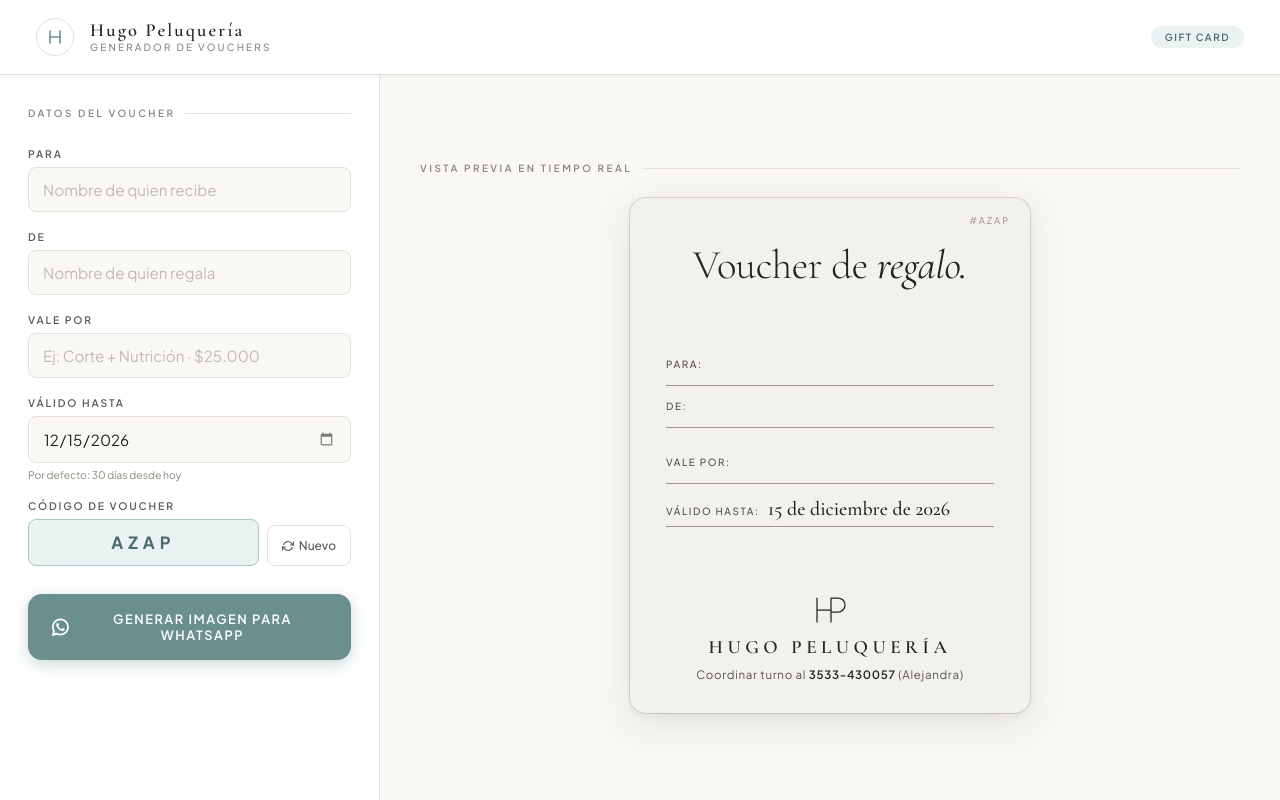
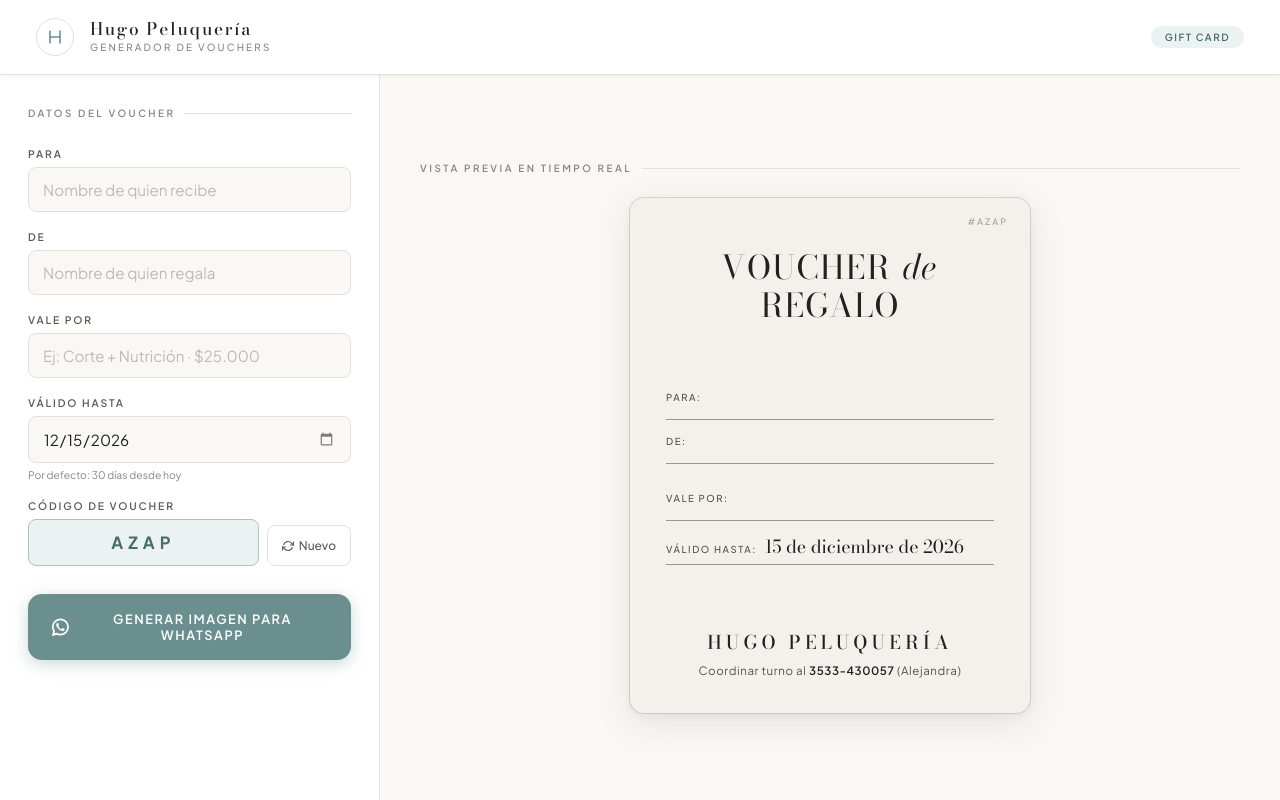
Before and after one commit to Maineromartin/vouchers-hugo-peluqueria, a plain HTML site: page index.html in a window 1280 px wide. Drawn offline with nearby package versions, Linux system fonts and the light colour scheme.

Commit message:
Cambio tipografia

```diff
--- a/index.html
+++ b/index.html
@@ -7,7 +7,7 @@
   <meta name="description" content="Generá vouchers de regalo elegantes para Hugo Peluquería. Descargá en alta calidad para compartir por WhatsApp." />
   <link rel="preconnect" href="https://fonts.googleapis.com" />
   <link rel="preconnect" href="https://fonts.gstatic.com" crossorigin />
-  <link href="https://fonts.googleapis.com/css2?family=Cormorant+Garamond:ital,wght@0,300;0,400;0,500;0,600;1,300;1,400;1,500&family=Plus+Jakarta+Sans:wght@400;500;600;700&display=swap" rel="stylesheet" />
+  <link href="https://fonts.googleapis.com/css2?family=Bodoni+Moda:ital,opsz,wght@0,6..96,400;0,6..96,500;0,6..96,600;1,6..96,400;1,6..96,500&family=Plus+Jakarta+Sans:wght@400;500;600;700&display=swap" rel="stylesheet" />
   <script src="https://cdnjs.cloudflare.com/ajax/libs/html2canvas/1.4.1/html2canvas.min.js"></script>
   <style>
     /* ══════════════════════════════════
@@ -24,7 +24,7 @@
       --sage:        #6B8E8E;
       --sage-lt:     #A8C4C4;
       --sage-dk:     #4A6B6B;
-      --text:        #262523;
+      --text:        #242321;
       --text-mid:    #5E5B55;
       --text-soft:   #8C877E;
 
@@ -99,10 +99,10 @@
     .header-info { display: flex; flex-direction: column; gap: 2px; }
 
     .header-brand {
-      font-family: 'Cormorant Garamond', serif;
-      font-size: 1.15rem;
-      font-weight: 600;
-      letter-spacing: .12em;
+      font-family: 'Bodoni Moda', serif;
+      font-size: 1.08rem;
+      font-weight: 500;
+      letter-spacing: .1em;
       color: var(--text);
       line-height: 1;
     }
@@ -312,14 +312,14 @@
     }
 
     /* ══════════════════════════════════
-       VOUCHER CARD (EDITORIAL MINIMAL)
+       VOUCHER CARD (EDITORIAL DIDONE)
     ══════════════════════════════════ */
     #voucher-card,
     .voucher-card-export {
       width: var(--vc-w);
       min-height: var(--vc-h);
       background: var(--paper);
-      border-radius: 16px;
+      border-radius: 14px;
       box-shadow: var(--shadow-lg), 0 0 0 1px rgba(218,213,204,.85);
       display: flex;
       flex-direction: column;
@@ -327,7 +327,7 @@
       flex-shrink: 0;
       overflow: hidden;
       position: relative;
-      padding: 38px 36px 30px;
+      padding: 44px 36px 34px;
       color: var(--text);
       font-family: 'Plus Jakarta Sans', sans-serif;
     }
@@ -335,48 +335,53 @@
     /* Discrete voucher code top-right */
     .vc-code-corner {
       position: absolute;
-      top: 16px;
-      right: 20px;
-      font-size: .58rem;
+      top: 18px;
+      right: 22px;
+      font-size: .56rem;
       font-weight: 500;
-      letter-spacing: .2em;
+      letter-spacing: .22em;
       text-transform: uppercase;
       color: #A6A197;
     }
 
-    /* Top Title ("Voucher de regalo.") */
+    /* Top Title ("VOUCHER de REGALO") */
     .vc-top {
       text-align: center;
-      padding-top: 8px;
-      padding-bottom: 12px;
+      padding-top: 6px;
+      padding-bottom: 10px;
     }
 
     .vc-main-title {
-      font-family: 'Cormorant Garamond', serif;
-      font-size: 2.55rem;
-      font-weight: 300;
-      letter-spacing: -.01em;
-      color: #242321;
-      line-height: 1.05;
+      font-family: 'Bodoni Moda', serif;
+      font-size: 2.05rem;
+      font-weight: 400;
+      letter-spacing: .04em;
+      color: #22211F;
+      line-height: 1.12;
+      text-transform: uppercase;
     }
 
     .vc-main-title em {
       font-style: italic;
       font-weight: 400;
+      text-transform: lowercase;
+      font-size: 2.15rem;
+      letter-spacing: 0;
+      padding: 0 2px;
     }
 
-    /* Middle Form Lines (2 clean blocks like reference) */
+    /* Middle Form Lines */
     .vc-middle {
       display: flex;
       flex-direction: column;
       gap: 28px;
-      margin: 14px 0;
+      margin: 18px 0;
     }
 
     .vc-group {
       display: flex;
       flex-direction: column;
-      gap: 14px;
+      gap: 15px;
     }
 
     .vc-line-row {
@@ -385,11 +390,11 @@
       gap: 8px;
       border-bottom: 1px solid var(--line-ink);
       padding-bottom: 5px;
-      min-height: 28px;
+      min-height: 29px;
     }
 
     .vc-line-label {
-      font-size: .62rem;
+      font-size: .6rem;
       font-weight: 500;
       letter-spacing: .16em;
       text-transform: uppercase;
@@ -399,59 +404,52 @@
     }
 
     .vc-line-value {
-      font-family: 'Cormorant Garamond', serif;
-      font-size: 1.24rem;
-      font-weight: 500;
+      font-family: 'Bodoni Moda', serif;
+      font-size: 1.12rem;
+      font-weight: 400;
       color: #1F1E1C;
-      line-height: 1.2;
+      line-height: 1.25;
       word-break: break-word;
       flex: 1;
     }
 
     .vc-line-value.is-service {
-      font-size: 1.38rem;
-      font-weight: 600;
+      font-size: 1.24rem;
+      font-weight: 500;
       font-style: italic;
     }
 
-    /* Bottom Footer (Monogram + Hugo Peluquería + Contacto) */
+    /* Bottom Footer (Hugo Peluquería + Contacto, without HP monogram) */
     .vc-bottom {
       display: flex;
       flex-direction: column;
       align-items: center;
       text-align: center;
       gap: 8px;
-      padding-top: 8px;
-    }
-
-    .vc-monogram {
-      display: flex;
-      align-items: center;
-      justify-content: center;
-      margin-bottom: 2px;
+      padding-top: 10px;
     }
 
     .vc-salon-name {
-      font-family: 'Cormorant Garamond', serif;
+      font-family: 'Bodoni Moda', serif;
       font-size: 1.18rem;
-      font-weight: 600;
-      letter-spacing: .24em;
+      font-weight: 500;
+      letter-spacing: .22em;
       text-transform: uppercase;
-      color: #242321;
+      color: #22211F;
       line-height: 1.2;
     }
 
     .vc-contact {
       font-size: .72rem;
       font-weight: 400;
-      letter-spacing: .06em;
+      letter-spacing: .05em;
       color: #55524C;
       line-height: 1.4;
     }
 
     .vc-contact strong {
       font-weight: 600;
-      color: #242321;
+      color: #22211F;
     }
 
     /* ══════════════════════════════════
@@ -530,9 +528,9 @@
     }
 
     .modal-title {
-      font-family: 'Cormorant Garamond', serif;
-      font-size: 1.2rem;
-      font-weight: 600;
+      font-family: 'Bodoni Moda', serif;
+      font-size: 1.15rem;
+      font-weight: 500;
       letter-spacing: .04em;
       color: var(--text);
     }
@@ -681,7 +679,15 @@
       }
 
       #voucher-card {
-        padding: 34px 26px 26px;
+        padding: 38px 26px 28px;
+      }
+
+      .vc-main-title {
+        font-size: 1.85rem;
+      }
+
+      .vc-main-title em {
+        font-size: 1.95rem;
       }
     }
   </style>
@@ -763,13 +769,13 @@
 
     <div class="voucher-wrapper">
 
-      <!-- ════ VOUCHER CARD (EDITORIAL MINIMAL) ════ -->
+      <!-- ════ VOUCHER CARD (EDITORIAL DIDONE) ════ -->
       <div id="voucher-card">
         <div class="vc-code-corner" id="vc-codigo">#A1B2</div>
 
-        <!-- Top: Voucher de regalo. -->
+        <!-- Top: VOUCHER de REGALO -->
         <div class="vc-top">
-          <h2 class="vc-main-title">Voucher de <em>regalo.</em></h2>
+          <h2 class="vc-main-title">VOUCHER <em>de</em> REGALO</h2>
         </div>
 
         <!-- Middle: 2 blocks with hairline rules -->
@@ -797,14 +803,8 @@
           </div>
         </div>
 
-        <!-- Bottom: Monogram + Hugo Peluquería + Contacto -->
+        <!-- Bottom: Hugo Peluquería + Contacto -->
         <div class="vc-bottom">
-          <div class="vc-monogram">
-            <!-- Thin architectural HP monogram -->
-            <svg width="42" height="32" viewBox="0 0 42 32" fill="none" xmlns="http://www.w3.org/2000/svg">
-              <path d="M8 4V28M22 4V28M8 16H22M22 4H29C32.866 4 36 7.13401 36 11C36 14.866 32.866 18 29 18H22" stroke="#242321" stroke-width="1.25" stroke-linecap="round" stroke-linejoin="round"/>
-            </svg>
-          </div>
           <div class="vc-salon-name">Hugo Peluquería</div>
           <div class="vc-contact">
             Coordinar turno al <strong>3533-430057</strong> (Alejandra)
@@ -1033,9 +1033,9 @@
     clone.className = 'voucher-card-export';
     clone.style.cssText =
       'width:' + EXPORT_W + 'px;min-height:515px;height:auto;' +
-      'transform:none;border-radius:16px;overflow:hidden;box-shadow:none;' +
+      'transform:none;border-radius:14px;overflow:hidden;box-shadow:none;' +
       'background:#F3F1EC;display:flex;flex-direction:column;justify-content:space-between;' +
-      'position:relative;padding:38px 36px 30px;';
+      'position:relative;padding:44px 36px 34px;';
     wrapper.appendChild(clone);
     document.body.appendChild(wrapper);
 
```
